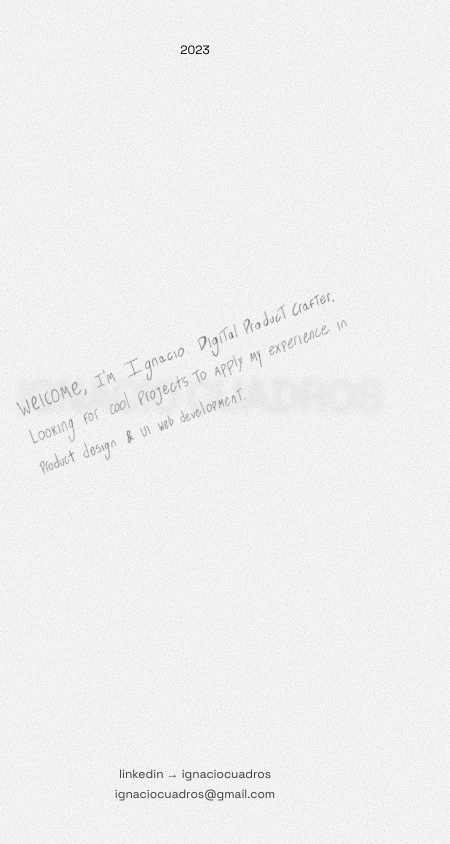
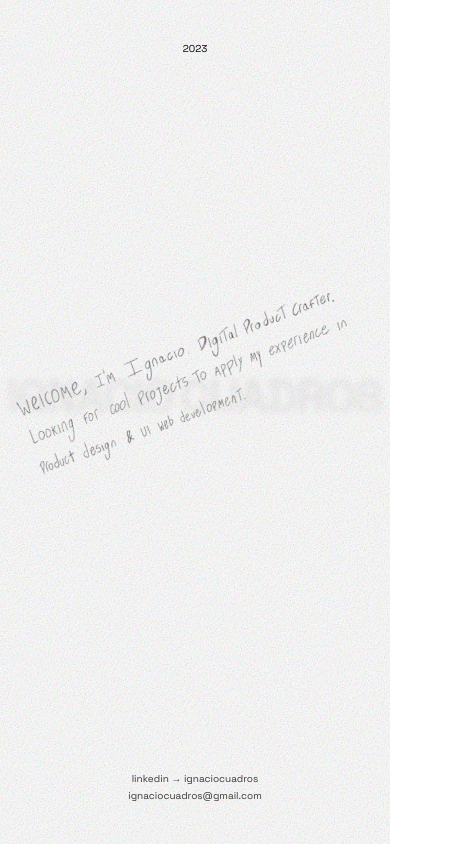
Before and after one commit to ignaciocuadros/portfolioV3, a plain HTML site: page index.html in a window 390 px wide. Shown: the top 844 px of the page, 450 px wide, since content can reach past the window. Drawn offline with Linux system fonts and the light colour scheme.

Commit message:
test mobile

```diff
--- a/styles/mobile.css
+++ b/styles/mobile.css
@@ -1,3 +1,8 @@
+:root {
+    --title-font-size: 22px;
+    --base-font-size: 10px;
+}
+
 .presentation {
     width: 90%;
     transform: rotate(-20deg);
@@ -7,7 +12,13 @@
 .mark {
     width: 95%;
     left: 2.5%;
+    right: 2.5%;
     height: 48vh;
+    padding-left: 0;
+}
+
+a {
+    text-decoration: initial;
 }
 
 .top-label,
```
